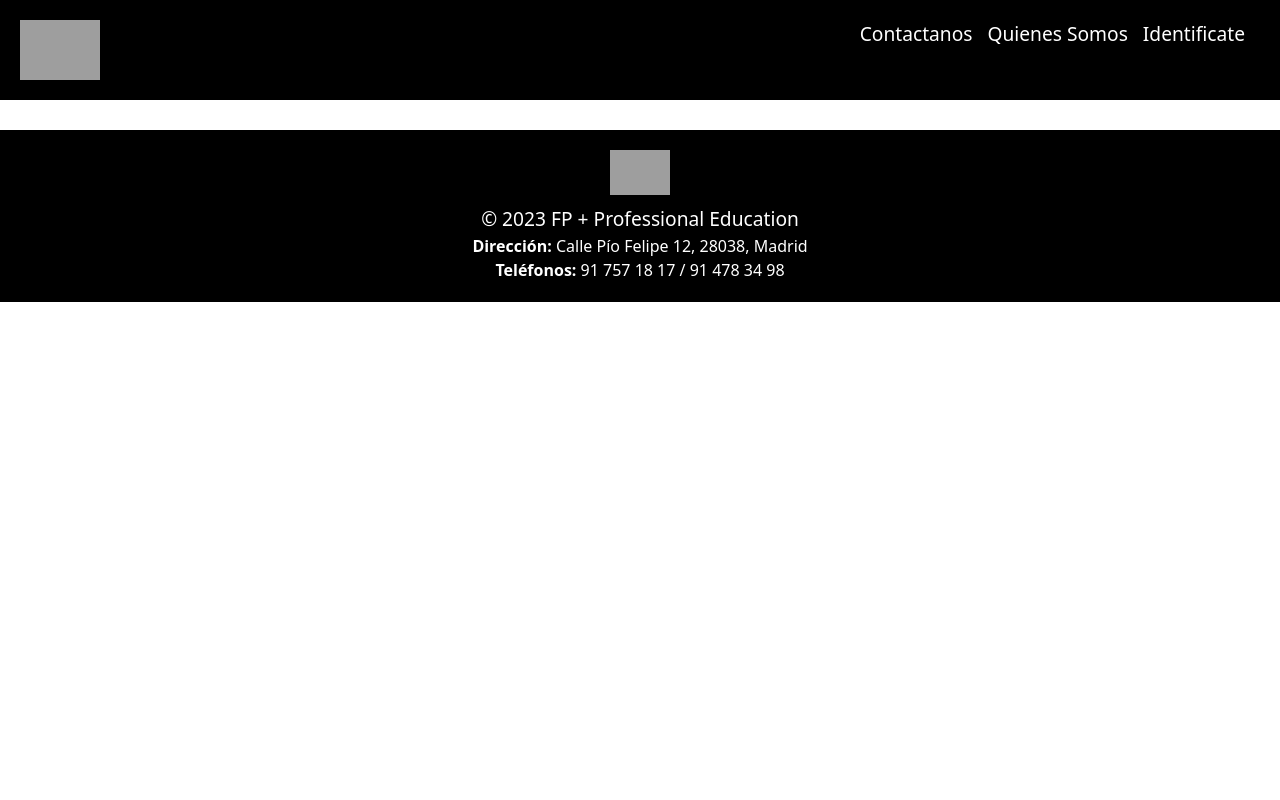
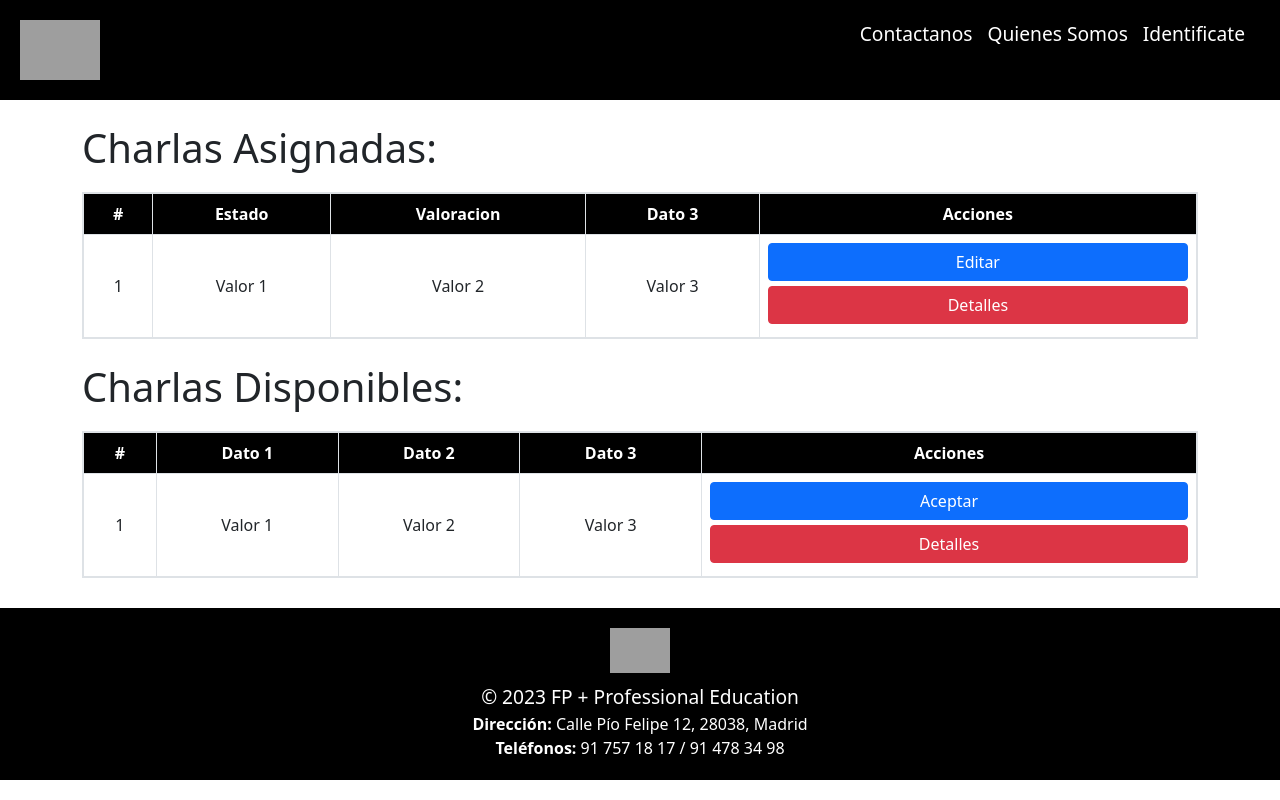
Before and after one commit to ArinoMichi/webtechriders, an Angular app: page /panel-tr in a window 1280 px wide. Before the commit this address led to /. Built offline with nearby package versions, Linux system fonts and the light colour scheme; grey boxes are pictures that could not be loaded.

Commit message:
more paneltr

```diff
--- a/src/app/app.routing.ts
+++ b/src/app/app.routing.ts
@@ -7,6 +7,7 @@ import { ContactanosComponent } from './components/contactanos/contactanos.compo
 import { QuienesSomosComponent } from './components/quienes-somos/quienes-somos.component';
 import { LoginComponent } from './components/login/login.component';
 import { RegistroUsuariosComponent } from './components/registro-usuarios/registro-usuarios.component';
+import { PaneltrComponent } from './components/paneltr/paneltr.component';
 
 //DEFINIMOS UN ARRAY CON NUESTRAS RUTAS PARA LOS COMPONENTS
 const appRoutes: Routes = [
@@ -15,7 +16,7 @@ const appRoutes: Routes = [
   { path: 'quienes-somos', component: QuienesSomosComponent },
   { path: 'login', component: LoginComponent },
   { path: 'registro-usuarios', component: RegistroUsuariosComponent },
-
+  { path: 'panel-tr', component: PaneltrComponent },
 ];
 //DESDE ROUTING DEBEMOS EXPORTAR DOS CARACTERISTICAS PARA IMPLEMENTARLAS
 //DENTRO DEL MODULE
--- a/src/app/components/navbar/navbar.component.html
+++ b/src/app/components/navbar/navbar.component.html
@@ -6,7 +6,8 @@
     <a routerLink="/contactanos">Contactanos</a>
     <a routerLink="/quienes-somos">Quienes Somos</a>
     <!-- Mas cosas de relleno (?) -->
-    <a (click)="logout()" routerLink="/" *ngIf=token>Cerrar sesión</a>
+    <a  routerLink="/panel-tr" *ngIf=token>Panel User</a>
     <a routerLink="/login" *ngIf=!token>Identificate</a>
+
   </div>
 </nav>
--- a/src/app/components/paneltr/paneltr.component.css
+++ b/src/app/components/paneltr/paneltr.component.css
@@ -0,0 +1,48 @@
+/* En tu archivo CSS del componente */
+.table-bordered {
+    border: 2px solid black; /* Ajusta el ancho y el color del borde según tus preferencias */
+  }
+
+  .table-hover tbody tr:hover {
+    background-color: #f5f5f5; /* Cambia el color de fondo al pasar el ratón por encima */
+  }
+  /* En tu archivo CSS del componente */
+.container {
+    margin-top: 20px;
+  }
+
+  h1 {
+    margin-bottom: 20px;
+  }
+
+  .table {
+    width: 100%;
+  }
+
+  .table-bordered {
+    border: 2px solid #dee2e6;
+  }
+
+  .table-hover tbody tr:hover {
+    background-color: #f8f9fa;
+  }
+
+  .table th, .table td {
+    text-align: center;
+    vertical-align: middle;
+  }
+
+  .table th {
+    background-color: black;
+    color: white;
+  }
+
+  .btn {
+    width: 100%;
+    margin-bottom: 5px;
+  }
+
+  /* Añade espacio adicional entre las tablas */
+  .container + .container {
+    margin-top: 40px;
+  }
--- a/src/app/components/paneltr/paneltr.component.html
+++ b/src/app/components/paneltr/paneltr.component.html
@@ -1 +1,54 @@
-<p>paneltr works!</p>
+<!-- En tu archivo HTML del componente -->
+<div class="container mt-4">
+    <h1>Charlas Asignadas:</h1>
+    <table class="table table-bordered table-hover">
+      <thead>
+        <tr>
+          <th>#</th>
+          <th>Estado</th>
+          <th>Valoracion</th>
+          <th>Dato 3</th>
+          <th>Acciones</th>
+        </tr>
+      </thead>
+      <tbody>
+        <tr *ngFor="let item of datos; let i = index">
+          <td>{{ i + 1 }}</td>
+          <td>{{ item.dato1 }}</td>
+          <td>{{ item.dato2 }}</td>
+          <td>{{ item.dato3 }}</td>
+          <td>
+            <button class="btn btn-primary" (click)="editarItem(i)">Editar</button>
+            <button class="btn btn-danger" (click)="eliminarItem(i)">Detalles</button>
+          </td>
+        </tr>
+      </tbody>
+    </table>
+  </div>
+
+  <div class="container mt-4">
+    <h1>Charlas Disponibles:</h1>
+    <table class="table table-bordered table-hover">
+      <thead>
+        <tr>
+          <th>#</th>
+          <th>Dato 1</th>
+          <th>Dato 2</th>
+          <th>Dato 3</th>
+          <th>Acciones</th>
+        </tr>
+      </thead>
+      <tbody>
+        <tr *ngFor="let item of datos; let i = index">
+          <td>{{ i + 1 }}</td>
+          <td>{{ item.dato1 }}</td>
+          <td>{{ item.dato2 }}</td>
+          <td>{{ item.dato3 }}</td>
+          <td>
+            <button class="btn btn-primary" (click)="editarItem(i)">Aceptar</button>
+            <button class="btn btn-danger" (click)="eliminarItem(i)">Detalles</button>
+          </td>
+        </tr>
+      </tbody>
+    </table>
+  </div>
--- a/src/app/components/paneltr/paneltr.component.ts
+++ b/src/app/components/paneltr/paneltr.component.ts
@@ -6,5 +6,18 @@ import { Component } from '@angular/core';
   styleUrls: ['./paneltr.component.css']
 })
 export class PaneltrComponent {
+  datos = [
+    { dato1: 'Valor 1', dato2: 'Valor 2', dato3: 'Valor 3' },
+    // Agrega más filas según tus datos
+  ];
+  editarItem(index: number): void {
+    // Lógica para editar el ítem en el índice dado
+    console.log('Editar ítem en el índice', index);
+  }
 
+  eliminarItem(index: number): void {
+    // Lógica para eliminar el ítem en el índice dado
+    console.log('Eliminar ítem en el índice', index);
+    this.datos.splice(index, 1);
+  }
 }
```
